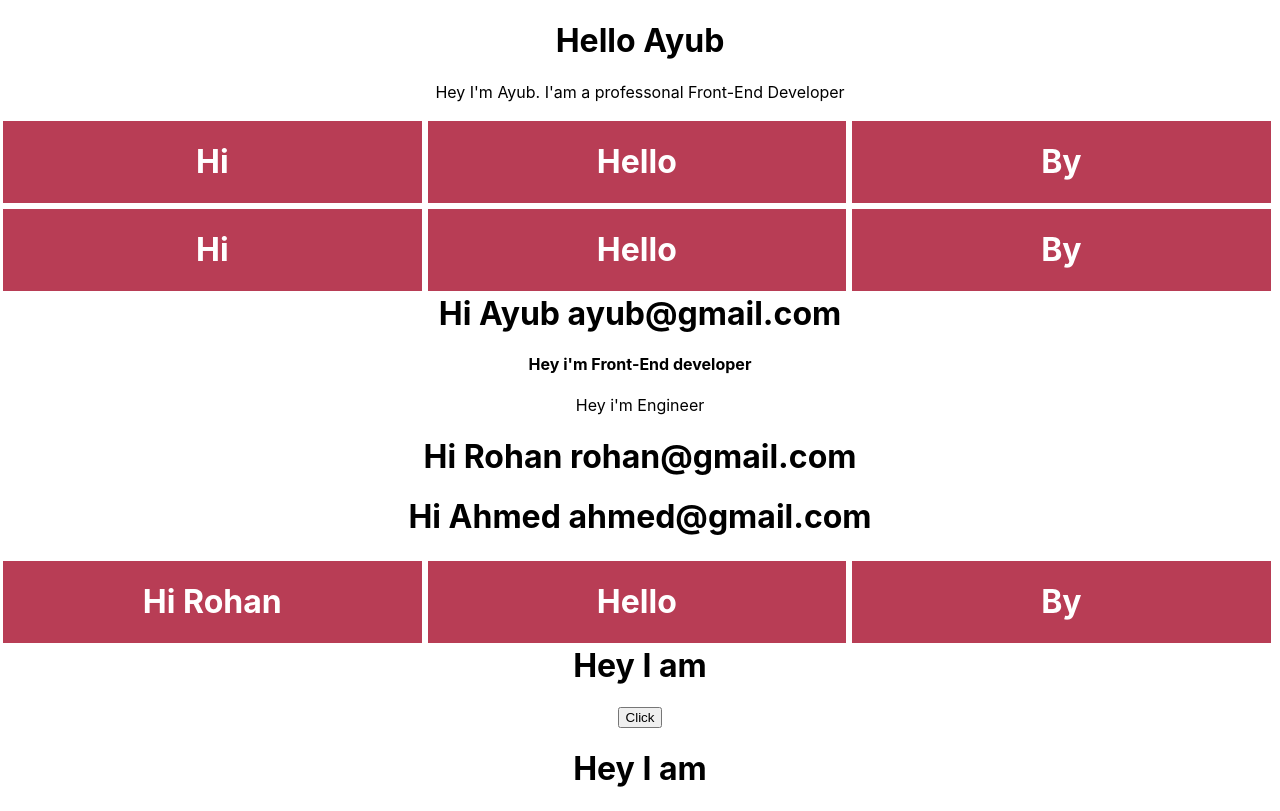
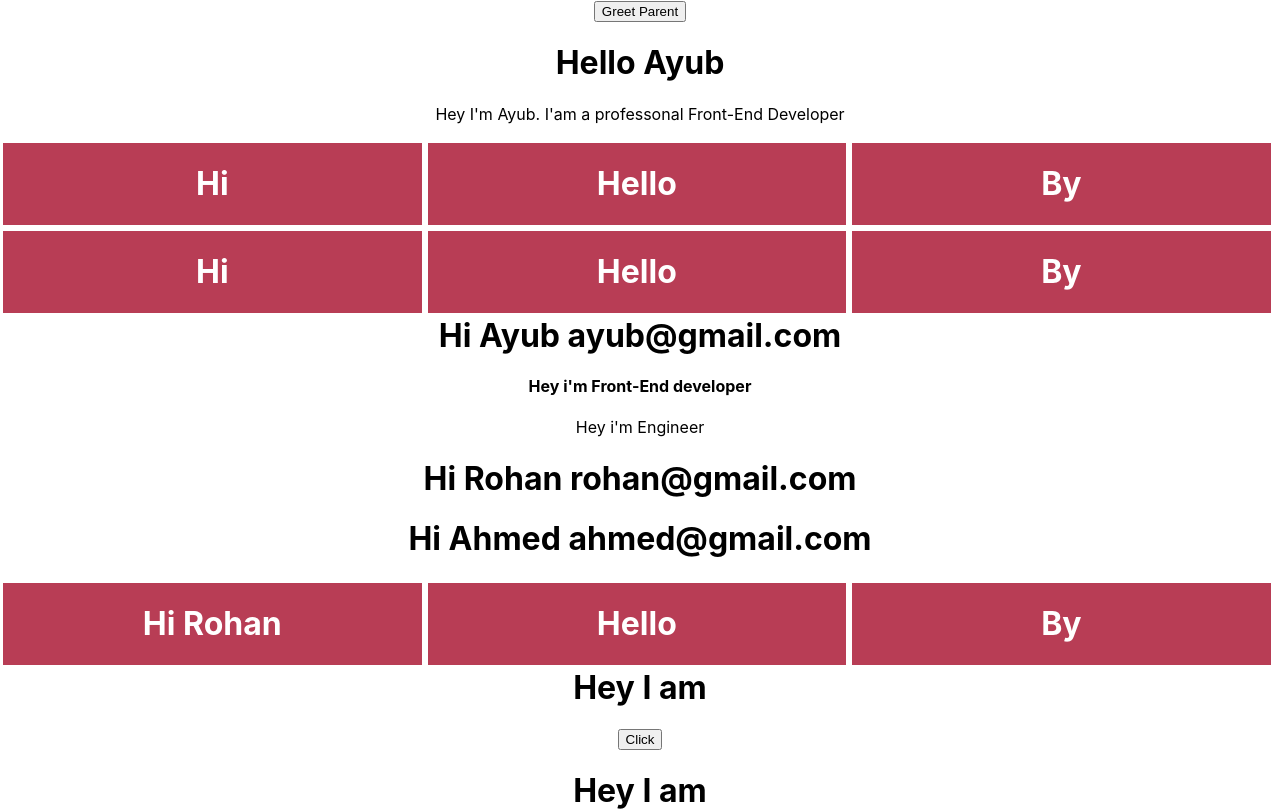
Before and after one commit to ayub6717/All-About-React, a React (Create React App) app: page / in a window 1280 px wide. Shown: the top 811 px of the page. Built offline with nearby package versions, Linux system fonts and the light colour scheme.

Commit message:
Methods as props

```diff
--- a/src/App.js
+++ b/src/App.js
@@ -7,11 +7,13 @@
 import Count from './components/SetState'
 import Dont from './components/Distructuring'
 import Events from './components/Events'
+import ParentComponent from './components/ParentComponent'
 
 class App extends Component{
   render(){
     return (
       <div className="App">
+        <ParentComponent />
         <Myfun />
         <Tools />
 
@@ -33,6 +35,7 @@
 
         <Dont name = "Dhaka" area = "Shaymoli"></Dont>
         <Events></Events>
+
       </div>
     );
   }
--- /dev/null
+++ b/src/components/ChildComponent.js
@@ -0,0 +1,12 @@
+import React from 'react'
+
+function ChildComponent(props) {
+    return (
+        <div>
+            <button onClick={() => props.greetHandler('Child')}>Greet Parent</button>
+        </div>
+
+    )
+}
+
+export default ChildComponent
--- /dev/null
+++ b/src/components/ParentComponent.js
@@ -0,0 +1,29 @@
+import React, { Component } from 'react'
+import ChildComponent from './ChildComponent'
+
+export class ParentComponent extends Component {
+
+    constructor(props) {
+      super(props)
+
+      this.state = {
+         parentName: 'parent'
+      }
+
+      this.greetParent = this.greetParent.bind(this)
+    }
+
+    greetParent(childName){
+        alert(`Hello ${this.state.parentName} from ${childName}`)
+    }
+
+    render() {
+        return (
+            <div>
+                <ChildComponent greetHandler={this.greetParent} />
+            </div>
+        )
+    }
+}
+
+export default ParentComponent
```
Also changed, not shown: 1 other file (tests, documents, lock files or other folders).
